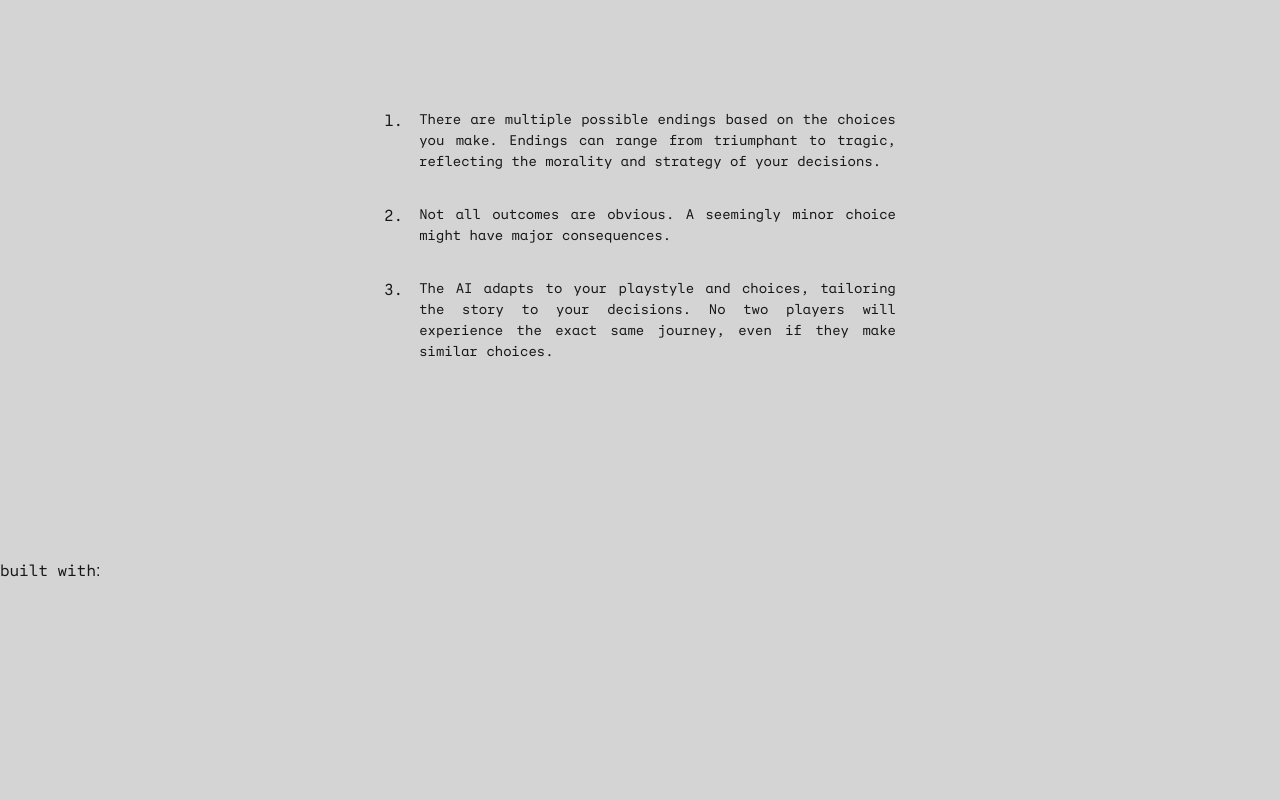
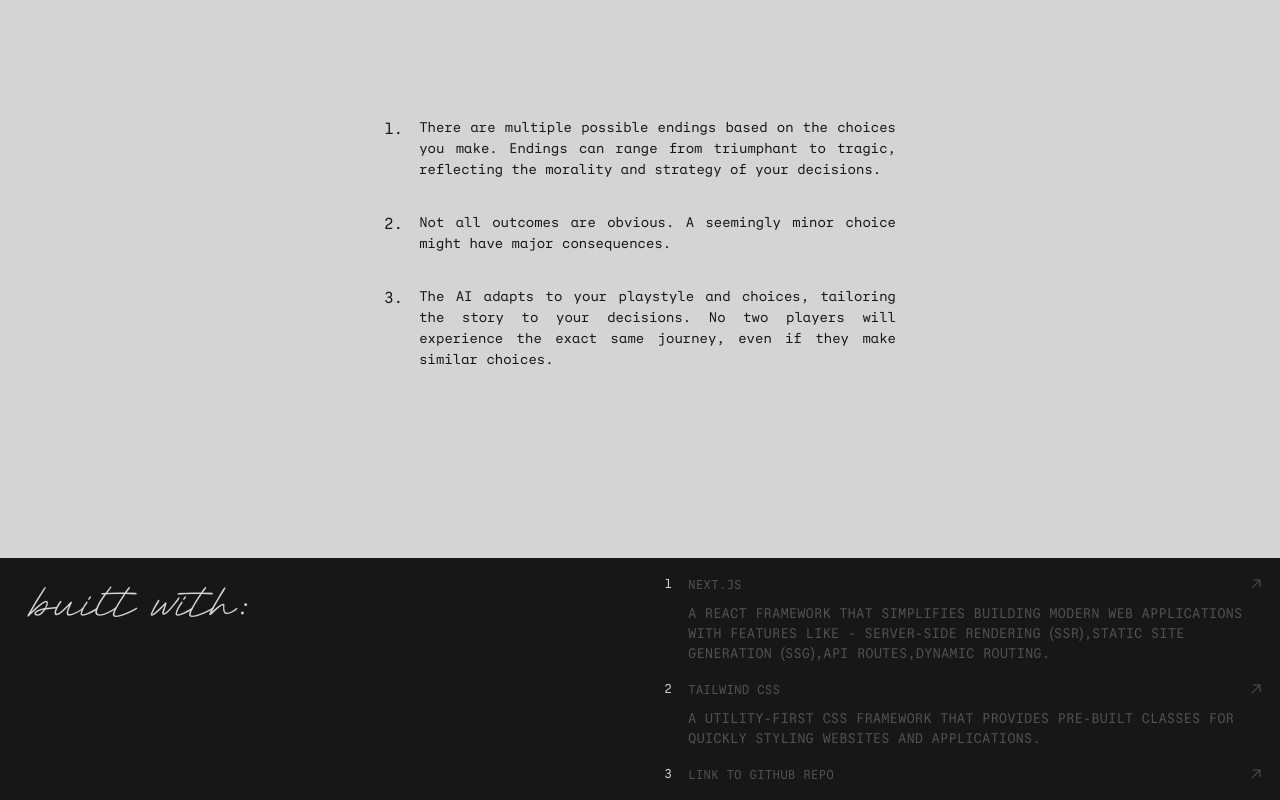
Before and after one commit to deepakrawat31/crossroads, a Next.js app: page / in a window 1280 px wide. Shown: the part 994-1794 px from the top of the page. Before the commit the page ends 1576 px from the top, so only its background shows below. Built offline with nearby package versions, Linux system fonts and the light colour scheme; what tailwindcss-motion would draw is missing.

Commit message:
footer added

```diff
--- a/src/app/game/page.tsx
+++ b/src/app/game/page.tsx
@@ -1,3 +1,3 @@
 export default function Game() {
-  return <main>Game Page</main>;
+  return <main className="h-[calc(100dvh-48px)]">Game Page</main>;
 }
--- a/src/components/Footer.tsx
+++ b/src/components/Footer.tsx
@@ -1,7 +1,75 @@
+"use client";
+
+import useIntersectionObserver from "@/hooks/useIntersectionObserver";
+import { ArrowUpRight } from "@phosphor-icons/react";
+import Link from "next/link";
+
 export default function Footer() {
+  const [ref, isVisible] = useIntersectionObserver<HTMLDivElement>(
+    {
+      root: null, // Observe the viewport
+      rootMargin: "0px",
+      threshold: 0.6, // Trigger when 50% of the element is visible
+    },
+    true, // Trigger once
+  );
+
+  const tools = [
+    {
+      id: 1,
+      tool: "next.js",
+      link: "https://nextjs.org",
+      text: "A React framework that simplifies building modern web applications with features like - Server-Side Rendering (SSR),Static Site Generation (SSG),API Routes,Dynamic Routing.",
+    },
+    {
+      id: 2,
+      tool: "tailwind css",
+      link: "https://tailwindcss.com",
+      text: "A utility-first CSS framework that provides pre-built classes for quickly styling websites and applications.",
+    },
+  ];
+
   return (
-    <footer>
-      <h3>built with:</h3>
+    <footer
+      className="flex flex-col justify-between gap-4 overflow-hidden bg-neutral-900 p-2 text-neutral-300 md:flex-row md:p-4"
+      ref={ref}
+    >
+      <h3
+        className={`pl-4 font-testimonia text-6xl ${isVisible ? "motion-preset-slide-up-md visible motion-delay-200 motion-ease-spring-snappy" : "invisible"}`}
+      >
+        built with:
+      </h3>
+      <div
+        className={`flex flex-col gap-4 ${isVisible ? "motion-preset-slide-up-md visible motion-delay-500 motion-ease-spring-snappy" : "invisible"}`}
+      >
+        {tools.map((tool) => (
+          <span className="group flex gap-4" key={tool.id}>
+            <small>{tool.id}</small>
+            <Link
+              href={tool.link}
+              target="_blank"
+              className="flex max-w-xl flex-col gap-2 uppercase leading-relaxed text-neutral-300 duration-300 md:text-neutral-600 md:transition-colors md:group-hover:text-neutral-300"
+            >
+              <span className="flex items-center justify-between gap-2">
+                <small>{tool.tool}</small>
+                <ArrowUpRight className="size-4 transition-transform duration-300 group-hover:rotate-45" />
+              </span>
+              <span className="text-sm">{tool.text}</span>
+            </Link>
+          </span>
+        ))}
+        <span className="group flex gap-4">
+          <small>{tools.length + 1}</small>
+          <Link
+            href={"https://github.com/deepakrawat31/crossroads"}
+            target="_blank"
+            className="flex w-full max-w-xl items-center justify-between gap-2 uppercase leading-relaxed text-neutral-300 duration-300 md:text-neutral-600 md:transition-colors md:group-hover:text-neutral-300"
+          >
+            <small>link to github repo</small>
+            <ArrowUpRight className="size-4 transition-transform duration-300 group-hover:rotate-45" />
+          </Link>
+        </span>
+      </div>
     </footer>
   );
 }
--- a/src/components/Header.tsx
+++ b/src/components/Header.tsx
@@ -1,7 +1,14 @@
-import { ArrowUpRight, FinnTheHuman } from "@phosphor-icons/react/dist/ssr";
+"use client";
+
+import { ArrowUpRight, FinnTheHuman } from "@phosphor-icons/react";
 import Link from "next/link";
+import { usePathname } from "next/navigation";
 
 export default function Header() {
+  const pathName = usePathname();
+
+  const isGamePage = (path: string) => pathName === path;
+
   return (
     <header className="motion-preset-slide-down-lg sticky top-0 z-50 flex items-center justify-between gap-4 bg-neutral-300 p-3 ring-1 ring-neutral-600/30 motion-ease-spring-snappy">
       <Link
@@ -16,6 +23,7 @@ export default function Header() {
           home
         </span>
       </Link>
+      {!isGamePage("/game") && (
         <Link
           href={"/game"}
           className="group flex items-center gap-1 text-sm uppercase"
@@ -26,6 +34,7 @@ export default function Header() {
             weight="light"
           />
         </Link>
+      )}
     </header>
   );
 }
--- a/src/components/HowToSection.tsx
+++ b/src/components/HowToSection.tsx
@@ -1,4 +1,5 @@
 "use client";
+
 import useIntersectionObserver from "../hooks/useIntersectionObserver";
 
 export default function HowToSection() {
@@ -29,12 +30,11 @@ export default function HowToSection() {
   return (
     <section
       className="flex min-h-[calc(100dvh-48px)] flex-col gap-2 p-2"
-      id="target-section"
       ref={ref}
     >
       {isVisible && (
         <>
-          <div className="motion-preset-slide-up-md flex justify-center motion-delay-200 motion-ease-spring-snappy">
+          <div className="motion-preset-slide-up-md flex justify-center pt-4 motion-delay-200 motion-ease-spring-snappy">
             <h3 className="font-testimonia text-6xl md:text-8xl">
               how it works:
             </h3>
```
Lines whose indentation alone changed are shown as unchanged.
